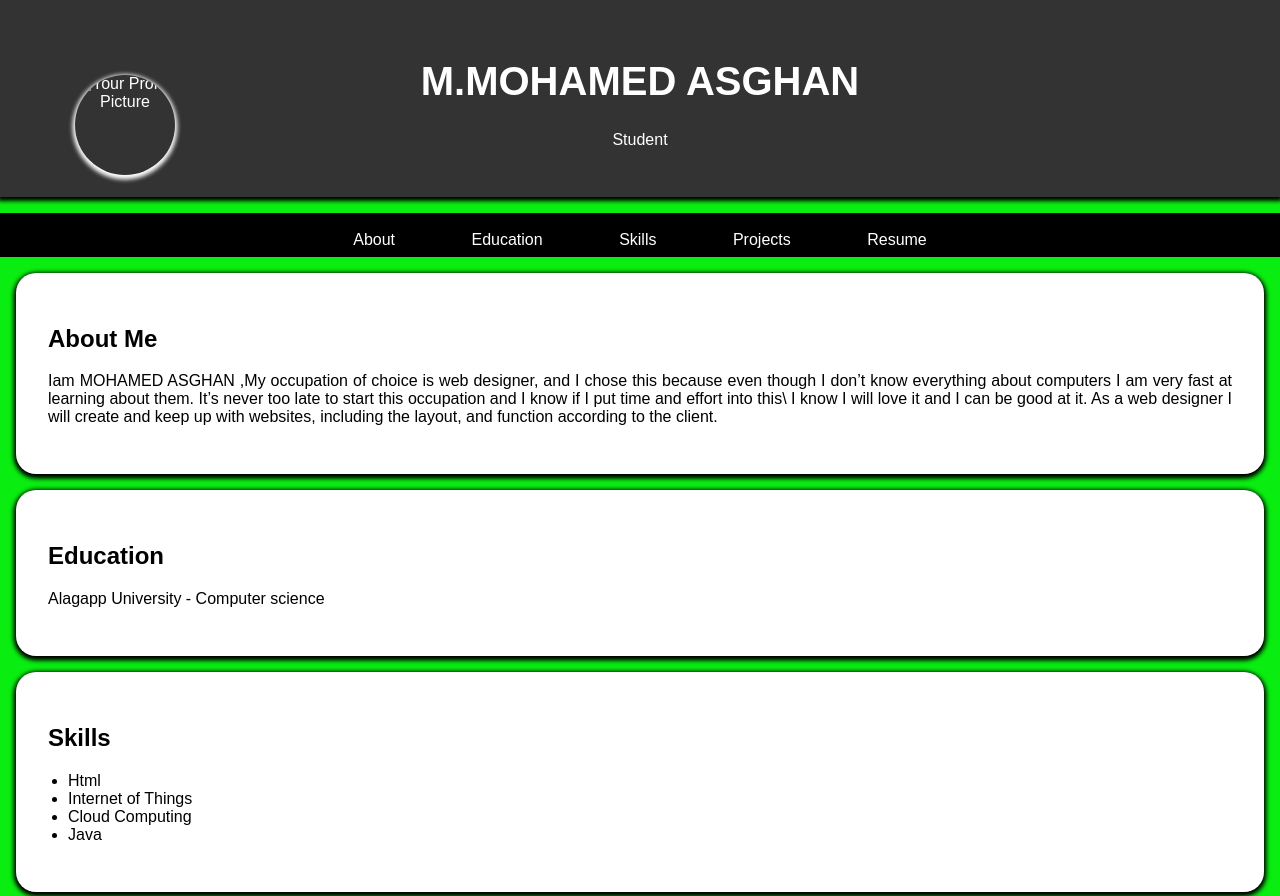
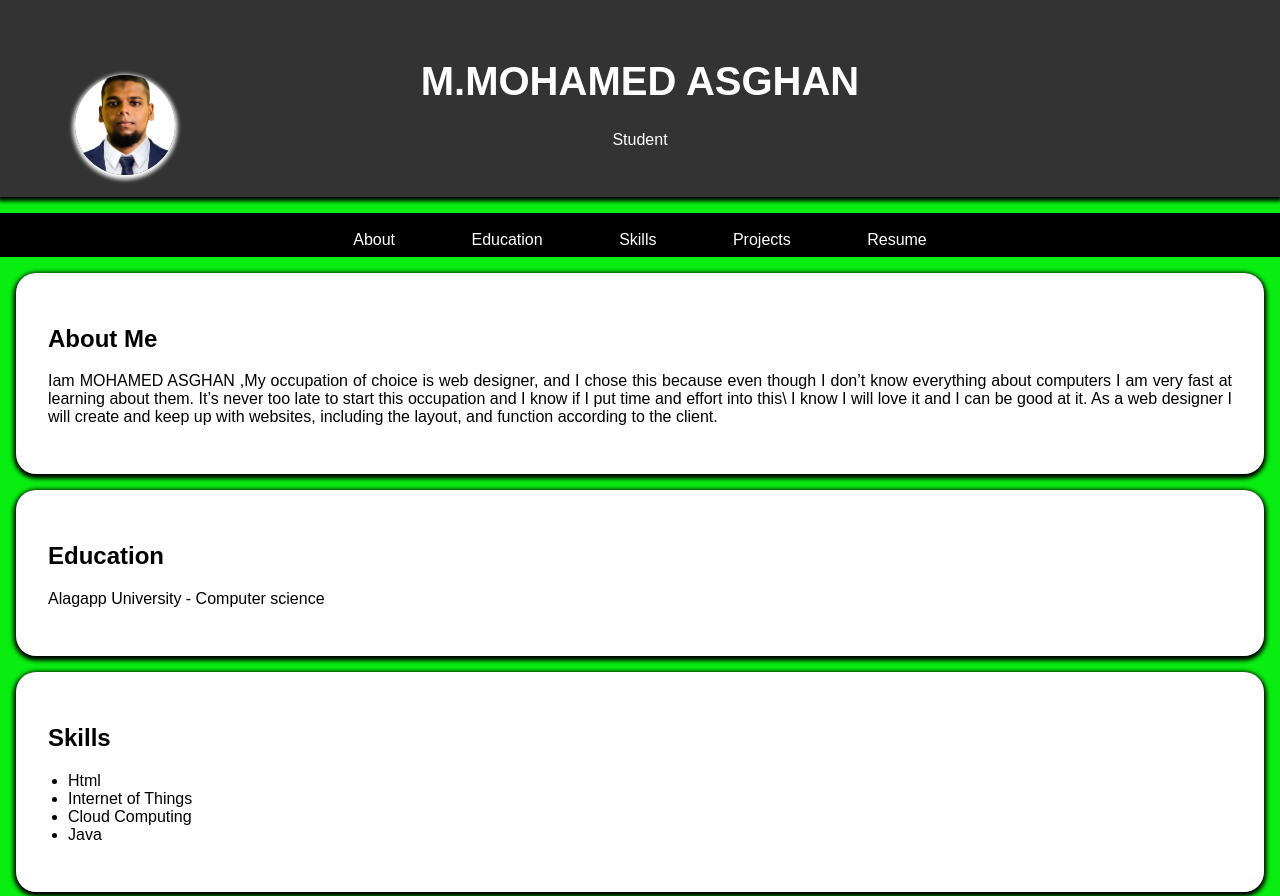
Before and after one commit to mohamedasghan/mhd-askan, a plain HTML site: page index.html in a window 1280 px wide. Shown: the top 896 px of the page. Drawn offline with Linux system fonts and the light colour scheme.

Commit message:
Update index.html

```diff
--- a/index.html
+++ b/index.html
@@ -98,7 +98,7 @@
     <header>
         <div class="header-content">
             <!-- Add your profile picture here -->
-            <img src="Orange & Black Minimalist Secretary Resume." alt="Your Profile Picture" class="profile-picture">
+            <img src="IMG_1346 (1).png" alt="Your Profile Picture" class="profile-picture">
             <h1> M.MOHAMED ASGHAN</h1>
             <p>Student</p>
         </div>
```
